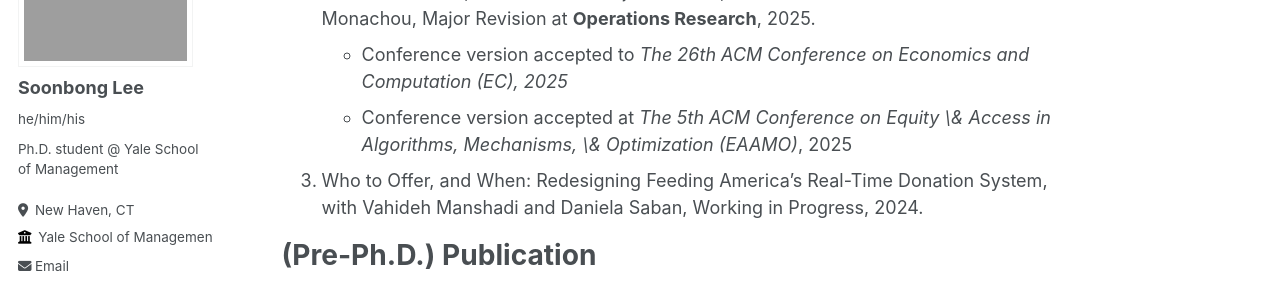
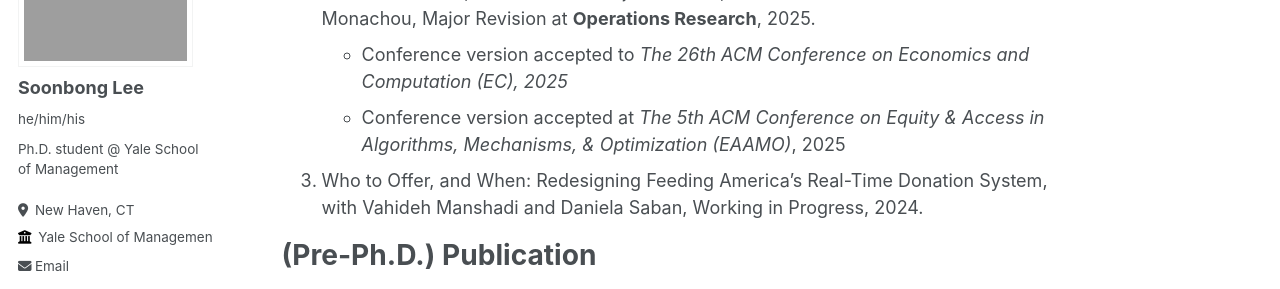
Before and after one commit to soonbong-lee/soonbong-lee.github.io, a Jekyll site: the page built from _pages/about.md, in a window 1280 px wide and 900 px high, scrolled down 660 px. Shown: the part 153-442 px from the top of the window. Built offline with Jekyll 4.4.1, drawn with Linux system fonts in a browser that asks for light colours.

```diff
--- a/_pages/about.md
+++ b/_pages/about.md
@@ -22,7 +22,7 @@ Working Paper/In Progress
 
 2. [Why the Rooney Rule Fumbles: Limitations of Interview-stage Diversity Interventions in Labor Markets](https://papers.ssrn.com/sol3/papers.cfm?abstract_id=5179386), with Setareh Farajollahzadeh, Vahideh Manshadi and Faidra Monachou, Major Revision at **Operations Research**, 2025.
 - Conference version accepted to *The 26th ACM Conference on Economics and Computation (EC), 2025*
-- Conference version accepted at *The 5th ACM Conference on Equity \& Access in Algorithms, Mechanisms, \& Optimization (EAAMO)*, 2025
+- Conference version accepted at *The 5th ACM Conference on Equity & Access in Algorithms, Mechanisms, & Optimization (EAAMO)*, 2025
 
 4. Who to Offer, and When: Redesigning Feeding America’s Real-Time Donation System, with Vahideh Manshadi and Daniela Saban, Working in Progress, 2024.
 
```
